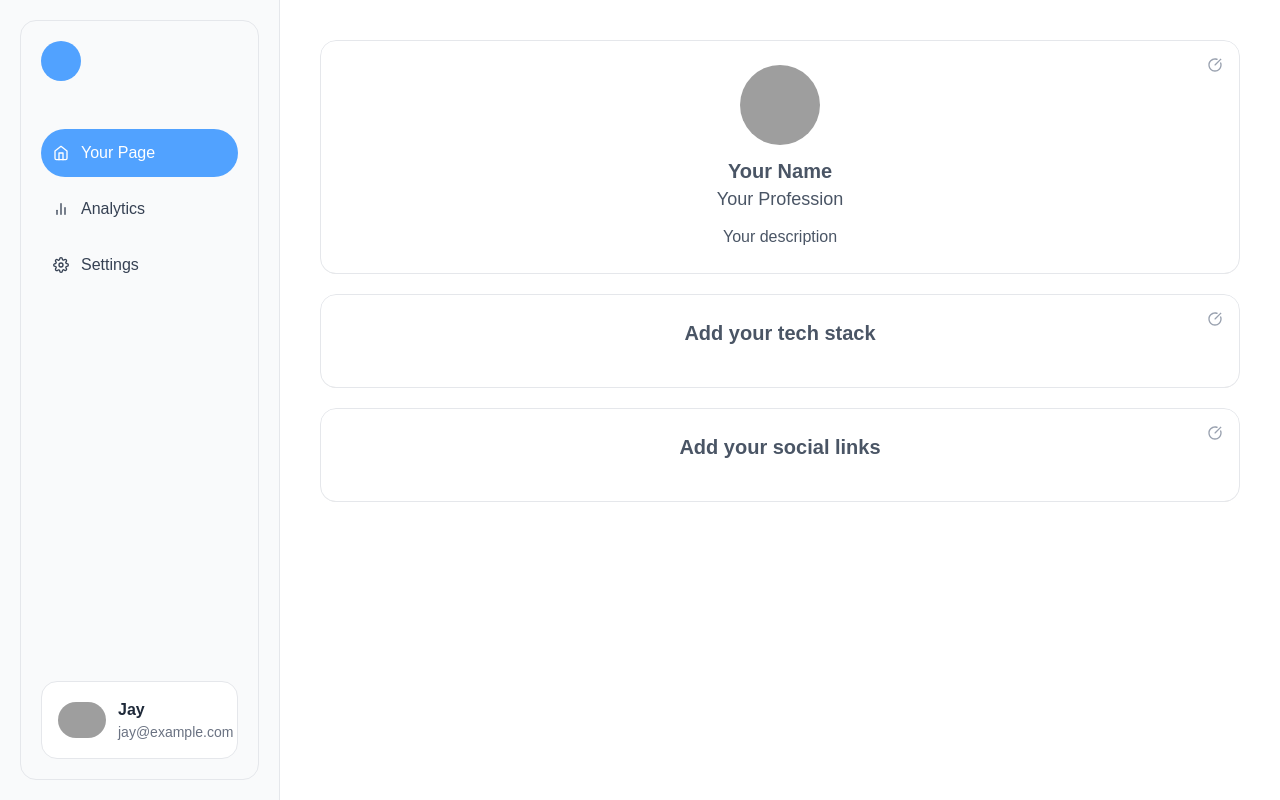
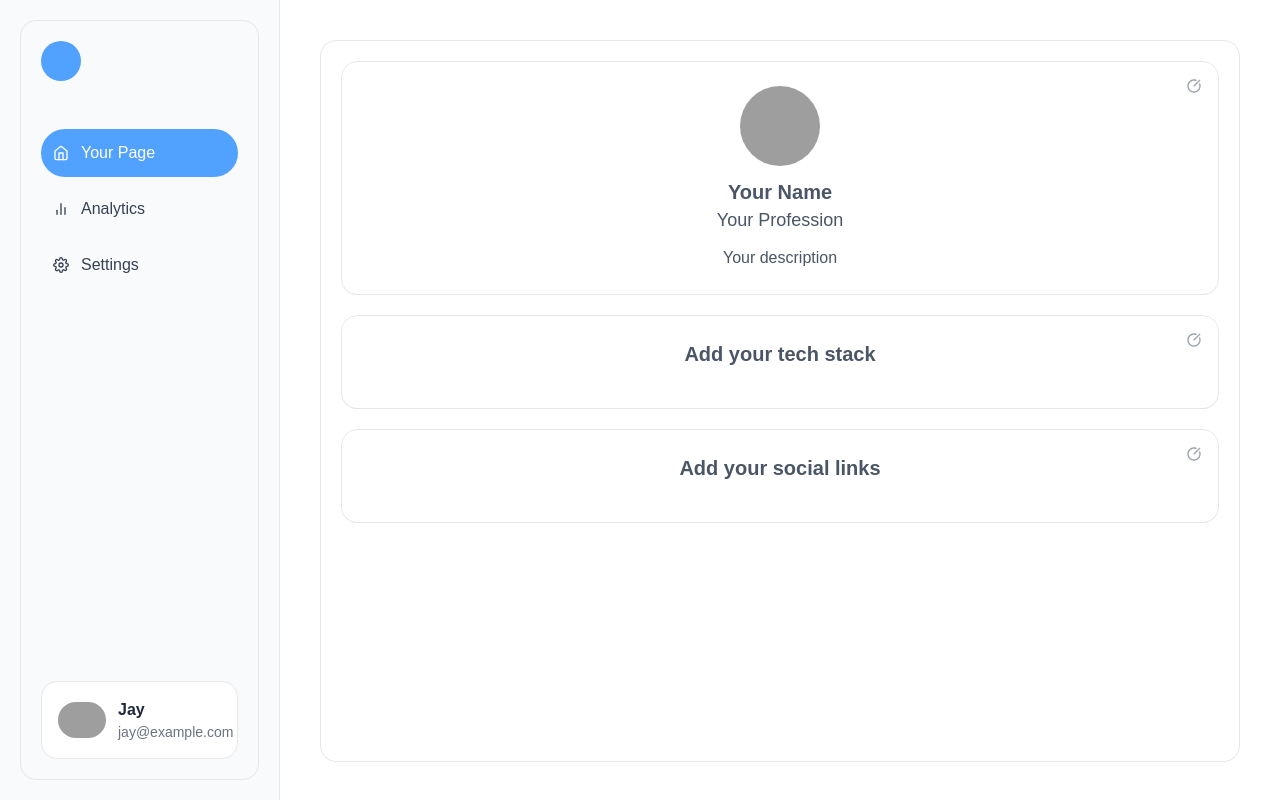
Before and after one commit to devtofunmi/devbio, a Next.js app: page /dashboard in a window 1280 px wide. Built offline with nearby package versions, Linux system fonts and the light colour scheme; grey boxes are pictures that could not be loaded.

Commit message:
added a border

```diff
--- a/pages/dashboard/index.tsx
+++ b/pages/dashboard/index.tsx
@@ -124,7 +124,7 @@ const DashboardPage: React.FC = () => {
 
   return (
     <DashboardLayout>
-      <div className={`${geistSans.className} ${geistMono.className} font-sans`}>
+      <div className={`${geistSans.className} ${geistMono.className} font-sans border-1 p-5 rounded-2xl h-[95%] border-gray-200`}>
         <DragDropContext onDragEnd={handleDragEnd}>
           <Droppable droppableId="cards">
             {(provided) => (
```
